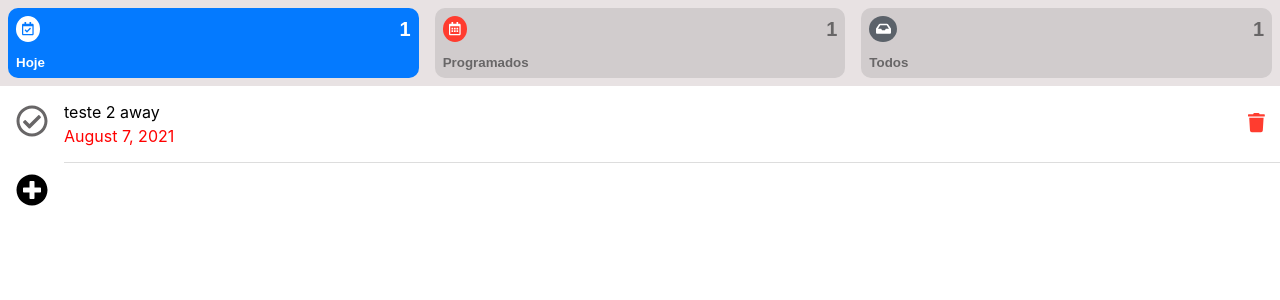
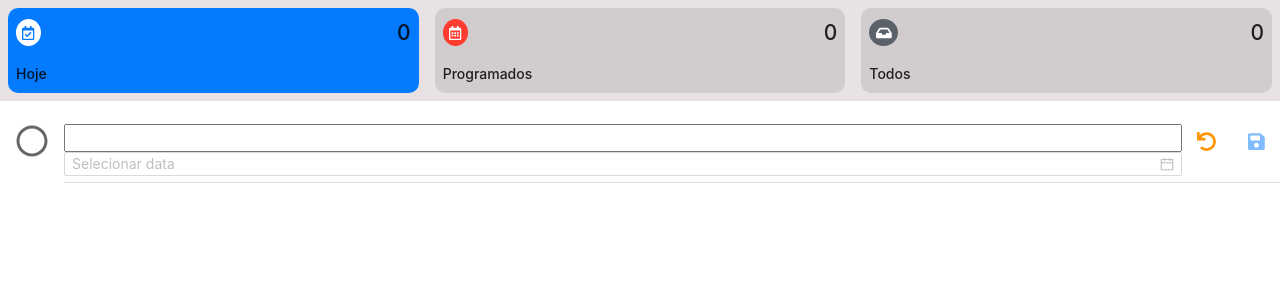
Before and after one commit to jodovaljow/lembretes-react, a React (Create React App) app: page / in a window 1280 px wide. Both pictures are taken after a click on the button 31 px from the left and 115 px from the top of the page. Shown: the top 300 px of the page. Built offline with nearby package versions, Linux system fonts and the light colour scheme.

Commit message:
feat: add task

```diff
--- a/package.json
+++ b/package.json
@@ -16,6 +16,7 @@
     "@types/react": "^17.0.0",
     "@types/react-dom": "^17.0.0",
     "@types/styled-components": "^5.1.14",
+    "antd": "^4.16.13",
     "date-fns": "^2.23.0",
     "react": "^17.0.2",
     "react-dom": "^17.0.2",
--- a/src/components/Menu.tsx
+++ b/src/components/Menu.tsx
@@ -19,7 +19,7 @@ const Item = styled.div`
 
 export default function Menu() {
 
-    const menuOptions = useAppSelector(state => state.menuOptions)
+    const applicationState = useAppSelector(state => state.applicationState)
     const dispatch = useAppDispatch()
 
     function onSelectMenuOption(typesTasksFilter: TypesTasksFilter) {
@@ -36,7 +36,7 @@ export default function Menu() {
     }
 
     return <Container>
-        {menuOptions.map((menuOption, index) =>
+        {applicationState.tasksFilter.map((menuOption, index) =>
             <Item key={index} onClick={() => onSelectMenuOption(menuOption.filter.name)}>
                 <Badge {...getPropsBadge(menuOption)}></Badge>
             </Item>)}
--- a/src/components/TaskItem.tsx
+++ b/src/components/TaskItem.tsx
@@ -54,10 +54,10 @@ const ButtonDel = styled.button`
 
 export default function TaskItem(task: Task) {
 
-    const menuOptions = useAppSelector(state => state.menuOptions)
+    const applicationState = useAppSelector(state => state.applicationState)
     const dispatch = UseAppDispatch()
 
-    const activedBadge = menuOptions.find(taskFilter => taskFilter.filter.active)
+    const activedBadge = applicationState.tasksFilter.find(taskFilter => taskFilter.filter.active)
 
     function formatDate() {
 
--- /dev/null
+++ b/src/components/TaskItemEdit.tsx
@@ -0,0 +1,152 @@
+import { BaseSyntheticEvent, useState, } from "react";
+import styled from "styled-components";
+import { FontAwesomeIcon } from "@fortawesome/react-fontawesome";
+import { faCheckCircle, faCircle, } from "@fortawesome/free-regular-svg-icons";
+import { faSave, faUndo } from "@fortawesome/free-solid-svg-icons";
+import { DatePicker, } from "antd";
+import 'antd/dist/antd.css';
+import 'moment/locale/pt-br';
+import ptBr from 'antd/es/date-picker/locale/pt_BR';
+import { v4 as uuidv4 } from 'uuid';
+import moment, { Moment } from "moment";
+
+import { useAppDispatch as UseAppDispatch, useAppSelector, } from "../redux/hooks";
+import { addTask, editTask, Task } from "../core/task-query";
+import { select } from "../redux/reducer";
+
+const Container = styled.div`
+    display: flex;
+    flex-wrap: wrap;
+    width: 100%
+`;
+
+const Checkbox = styled.span`
+    margin: 1rem;
+    cursor: pointer;
+    font-size: 2rem;
+    color: #686667;
+`;
+
+const Content = styled.div`
+    border-bottom: 1.5px solid #dddddd;
+    flex: 1;
+    display: flex;
+`;
+
+const ContentNameDate = styled.div`
+    flex: 1;
+    display: flex;
+    flex-direction: column;
+    justify-content: center;
+`;
+
+const NameInput = styled.input`
+    margin: 0px;
+    margin-top: 1rem;
+    `;
+
+const ButtonSave = styled.button`
+    opacity: ${props => props.disabled ? "0.5" : "1"};
+    cursor: ${props => props.disabled ? "not-allowed" : "pointer"};
+    margin: 0.6rem;
+    font-size: 1.2rem;
+    background-color: #fff;
+    color: #047aff;
+    border: none;
+`;
+
+const ButtonCancel = styled.button`
+    margin: 0.6rem;
+    font-size: 1.2rem;
+    background-color: #fff;
+    color: #ff9500;
+    border: none;
+    cursor: pointer;
+`;
+
+export default function TaskItemEdit(props: Task) {
+
+    const applicationState = useAppSelector(state => state.applicationState)
+    const dispatch = UseAppDispatch()
+
+    const [task, setTask] = useState(props);
+
+    const activedBadge = applicationState.tasksFilter.find(taskFilter => taskFilter.filter.active)
+
+    function formatDate(): Moment | null {
+
+        if (!task.date)
+            return null
+
+        return moment(task.date)
+    }
+
+    function onCancelTask(task: Task) {
+
+        if (activedBadge)
+            dispatch(select(activedBadge.filter.name))
+    }
+
+    function onSaveTask(task: Task) {
+
+        if (task.id) {
+
+            editTask({ ...task, id: uuidv4() })
+        }
+        else {
+
+            addTask({ ...task, id: uuidv4() })
+        }
+
+        if (activedBadge)
+            dispatch(select(activedBadge.filter.name))
+    }
+
+    function onCheckboxClick() {
+
+        setTask({ ...task, done: !task.done })
+    }
+
+    function onNameChange(name: BaseSyntheticEvent) {
+
+        setTask({ ...task, name: name.target.value })
+    }
+
+    function onDateChange(date: Moment | null) {
+
+        if (date)
+            setTask({ ...task, date: date.format('YYYY-MM-DD') })
+        else
+            setTask({ ...task, date: null })
+    }
+
+    function isSaveDisabled(): boolean {
+
+        return !task.name.trim()
+    }
+
+    return <Container>
+
+        <Checkbox onClick={onCheckboxClick}>
+
+            <FontAwesomeIcon icon={task.done ? faCheckCircle : faCircle} />
+        </Checkbox>
+        <Content>
+            <ContentNameDate>
+
+                <NameInput value={task.name} onChange={onNameChange}></NameInput>
+                <DatePicker onChange={onDateChange} size={"small"} format="LL" locale={ptBr} value={formatDate()} />
+            </ContentNameDate>
+
+            <ButtonCancel onClick={() => onCancelTask(task)}>
+
+                <FontAwesomeIcon icon={faUndo} />
+            </ButtonCancel>
+
+            <ButtonSave onClick={() => onSaveTask(task)} disabled={isSaveDisabled()}>
+
+                <FontAwesomeIcon icon={faSave} />
+            </ButtonSave>
+        </Content>
+    </Container>
+}
--- a/src/components/TaskList.tsx
+++ b/src/components/TaskList.tsx
@@ -1,12 +1,12 @@
 import styled from "styled-components";
-import { v4 as uuidv4 } from 'uuid';
+import { FontAwesomeIcon } from "@fortawesome/react-fontawesome";
+import { faPlusCircle } from "@fortawesome/free-solid-svg-icons";
 
 import { useAppDispatch as UseAppDispatch, useAppSelector } from "../redux/hooks";
-import { addTask, TypesTasksFilter } from '../core/task-query'
+import { Task, TypesTasksFilter } from '../core/task-query'
 import { default as TaskItem, } from "./TaskItem";
-import { select } from "../redux/reducer";
-import { FontAwesomeIcon } from "@fortawesome/react-fontawesome";
-import { faPlusCircle } from "@fortawesome/free-solid-svg-icons";
+import { operation } from "../redux/reducer";
+import TaskItemEdit from "./TaskItemEdit";
 
 const Container = styled.div`
     display: flex;
@@ -15,31 +15,32 @@ const Container = styled.div`
 `;
 
 const ButtonAdd = styled.button`
-    margin: 0.6rem;
+    margin: 1rem;
     font-size: 2rem;
     background-color: #fff;
     border: none;
     cursor: pointer;
+    padding: 0px;
 `;
+
+const newTask: Task = {
+    id: '',
+    done: false,
+    name: '',
+    date: null,
+}
 
 export default function TaskList() {
 
-    const tasksFilter = useAppSelector(state => state.menuOptions)
+    const applicationState = useAppSelector(state => state.applicationState)
 
     const dispatch = UseAppDispatch()
 
-    const activedBadge = tasksFilter.find(taskFilter => taskFilter.filter.active)
+    const activedBadge = applicationState.tasksFilter.find(taskFilter => taskFilter.filter.active)
 
     function onAddTask(type: TypesTasksFilter) {
 
-        addTask({
-            id: uuidv4(),
-            done: true,
-            name: 'teste 2 away',
-            date: '2021-08-07',
-        })
-
-        dispatch(select(type))
+        dispatch(operation('adding'))
     }
 
     return <>
@@ -49,10 +50,12 @@ export default function TaskList() {
 
                 {activedBadge.tasks.map((taskItem, index) => <TaskItem key={index} {...taskItem}></TaskItem>)}
 
-                <ButtonAdd onClick={() => onAddTask(activedBadge?.filter.name)}>
+                {applicationState.operation === 'init' && <ButtonAdd onClick={() => onAddTask(activedBadge?.filter.name)}>
 
                     <FontAwesomeIcon icon={faPlusCircle} />
-                </ButtonAdd>
+                </ButtonAdd>}
+
+                {applicationState.operation === 'adding' && <TaskItemEdit {...newTask}></TaskItemEdit>}
             </Container>
             :
             <p>...</p>}
--- a/src/core/task-query.tsx
+++ b/src/core/task-query.tsx
@@ -6,9 +6,24 @@ import { dateIsTodayAndPast } from "./date-utils";
 function getTasks(): Task[] {
 
     return JSON.parse(window.localStorage.getItem('tasks') ?? '[]')
+        .sort((taskA: Task, taskB: Task) => {
+
+            const dateTaskA: string = taskA.date ?? ''
+            const dateTaskB: string = taskB.date ?? ''
+
+            return dateTaskA.localeCompare(dateTaskB)
+        })
 }
 
-export function getTasksFilter(): TasksFilter[] {
+export function getApplicationStateInit(): ApplicationState {
+
+    return {
+        operation: 'init',
+        tasksFilter: getTasksFilter(),
+    }
+}
+
+function getTasksFilter(): TasksFilter[] {
 
     const tasks: Task[] = getTasks()
 
@@ -64,11 +79,23 @@ export function delTask(taskToDel: Task) {
     setTasks(tasks)
 }
 
+export function editTask(taskToEdit: Task) {
+
+    const tasks: Task[] = getTasks().map(task => task.id === taskToEdit.id ? { ...taskToEdit } : task)
+
+    setTasks(tasks)
+}
+
 export interface Task {
     id: string
     done: boolean
     name: string
     date?: string | null
+}
+
+export interface ApplicationState {
+    operation: TypesOperation,
+    tasksFilter: TasksFilter[],
 }
 
 export interface TasksFilter {
@@ -82,3 +109,4 @@ export interface TasksFilter {
 }
 
 export type TypesTasksFilter = 'Hoje' | 'Programados' | 'Todos'
+export type TypesOperation = 'init' | 'editing' | 'adding'
--- a/src/redux/reducer.tsx
+++ b/src/redux/reducer.tsx
@@ -1,22 +1,31 @@
 import { createSlice, PayloadAction } from '@reduxjs/toolkit'
 
-import { getTasksFilter, TypesTasksFilter } from '../core/task-query';
+import { ApplicationState, getApplicationStateInit, TypesOperation, TypesTasksFilter } from '../core/task-query';
 
-const initialState = getTasksFilter()
+const initialState = getApplicationStateInit()
 
 export const menuSlice = createSlice({
     name: 'menu',
     initialState,
     reducers: {
-        select: (state, action: PayloadAction<TypesTasksFilter>) => getTasksFilter().map(taskFilter => {
+        select: (state, action: PayloadAction<TypesTasksFilter>) => {
+
+            const applicationState: ApplicationState = getApplicationStateInit()
 
             return {
-                filter: { ...taskFilter.filter, active: action.payload === taskFilter.filter.name, count: taskFilter.tasks.length },
-                tasks: taskFilter.tasks,
+                operation: applicationState.operation,
+                tasksFilter: applicationState.tasksFilter.map(taskFilter => {
+
+                    return {
+                        filter: { ...taskFilter.filter, active: action.payload === taskFilter.filter.name, count: taskFilter.tasks.length },
+                        tasks: taskFilter.tasks,
+                    }
+                }),
             }
-        }),
+        },
+        operation: (state, action: PayloadAction<TypesOperation>) => ({ ...state, operation: action.payload }),
     }
 })
 
-export const { select } = menuSlice.actions
+export const { select, operation } = menuSlice.actions
 export default menuSlice.reducer
--- a/src/redux/store.tsx
+++ b/src/redux/store.tsx
@@ -4,7 +4,7 @@ import menuReducer from './reducer'
 
 const store = configureStore({
     reducer: {
-        menuOptions: menuReducer,
+        applicationState: menuReducer,
     }
 })
 
```
Also changed, not shown: 2 other files (tests, documents, lock files or other folders).
